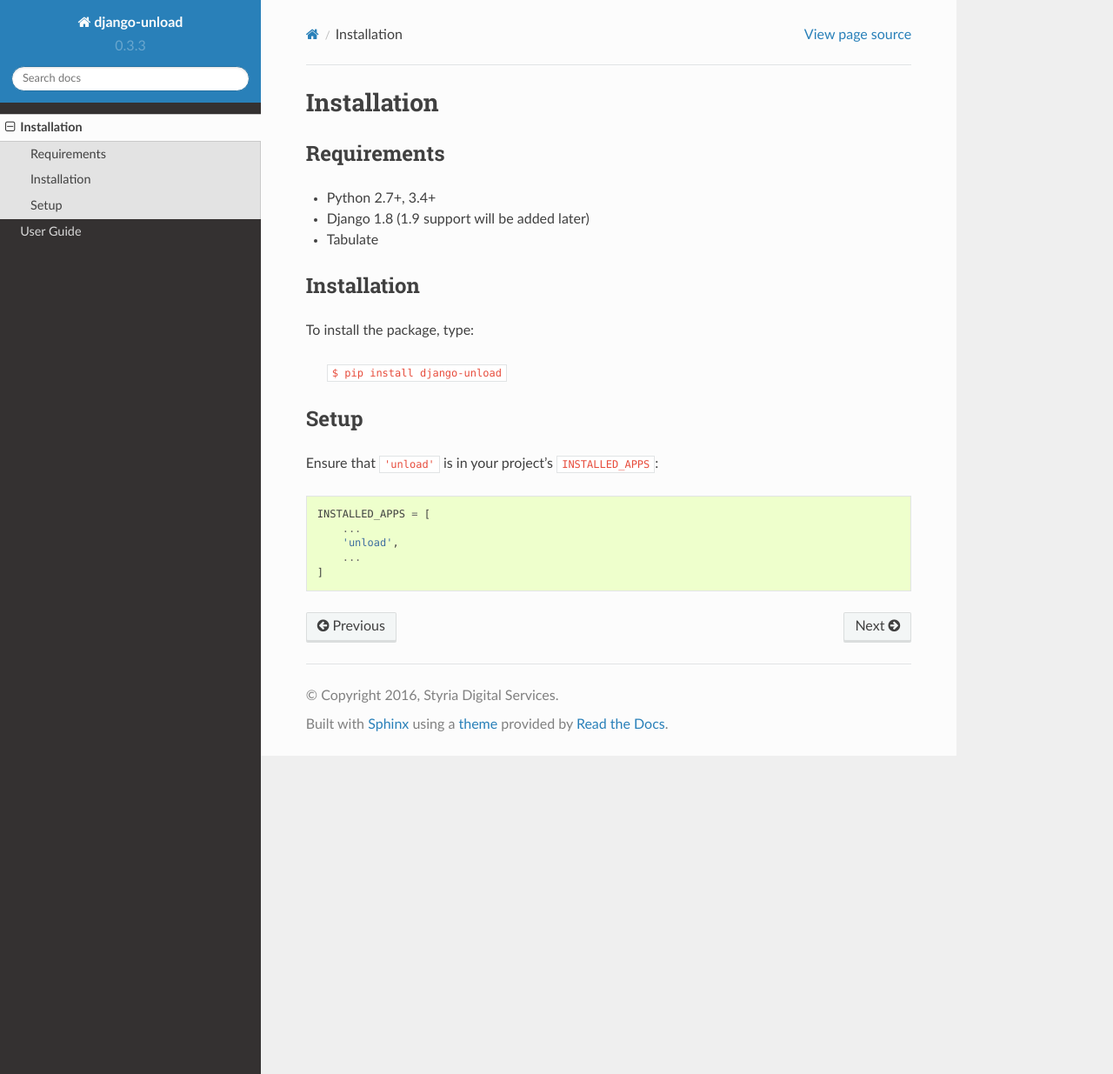
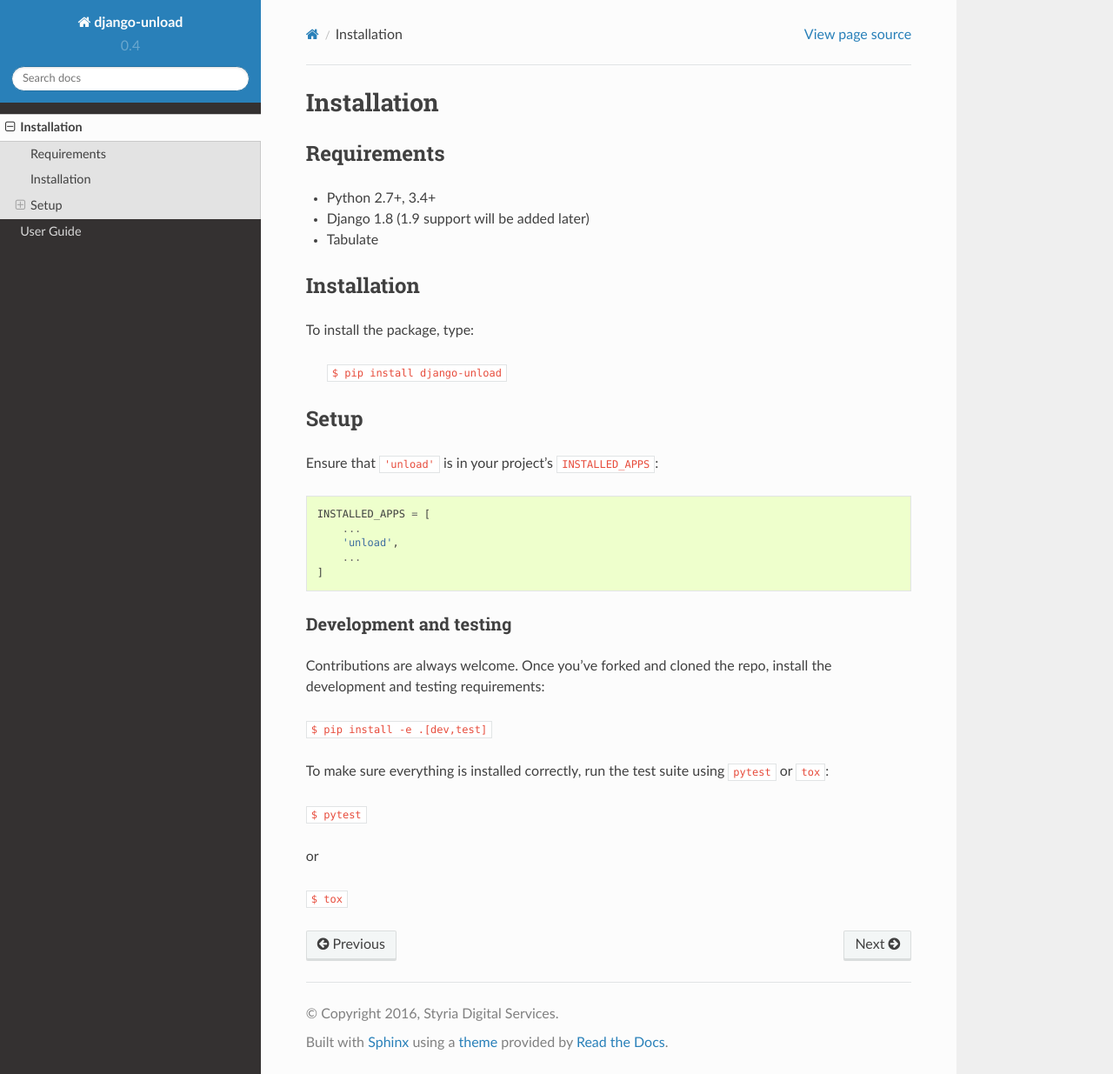
Before and after one commit to Styria-Digital/django-unload, a Sphinx documentation site: the page built from docs/installation.rst, in a window 1280 px wide and 1235 px high. Shown: the whole window at 87% size. Built offline with Sphinx 7.4.7 and the Read the Docs theme 2.0.0, drawn with Linux system fonts in a browser that asks for light colours.

```diff
--- a/docs/conf.py
+++ b/docs/conf.py
@@ -59,9 +59,9 @@ author = u'Styria Digital Services'
 # built documents.
 #
 # The short X.Y version.
-version = u'0.3.3'
+version = u'0.4'
 # The full version, including alpha/beta/rc tags.
-release = u'0.3.3'
+release = u'0.4'
 
 # The language for content autogenerated by Sphinx. Refer to documentation
 # for a list of supported languages.
--- a/docs/installation.rst
+++ b/docs/installation.rst
@@ -25,3 +25,18 @@ Ensure that ``'unload'`` is in your project's ``INSTALLED_APPS``::
        'unload',
        ...
    ]
+
+Development and testing
+-----------------------
+
+Contributions are always welcome. Once you've forked and cloned the repo, install the development and testing requirements:
+
+``$ pip install -e .[dev,test]``
+
+To make sure everything is installed correctly, run the test suite using ``pytest`` or ``tox``:
+
+``$ pytest``
+
+or
+
+``$ tox``
--- a/requirements.txt
+++ b/requirements.txt
@@ -1,2 +1,2 @@
-Django>=1.8, <1.9
+Django>=1.8
 tabulate==0.7.5
--- a/setup.cfg
+++ b/setup.cfg
@@ -4,7 +4,7 @@ ignore = D203
 exclude =
     .git,
     __pycache__,
-    docs/source/conf.py,
+    docs/conf.py,
     build,
     dist
 max-complexity = 10
```
Also changed, not shown: CHANGELOG.md (added, +15 -0 lines), README.rst (+16 -1 lines), setup.py (+9 -2 lines), 1 other file.
